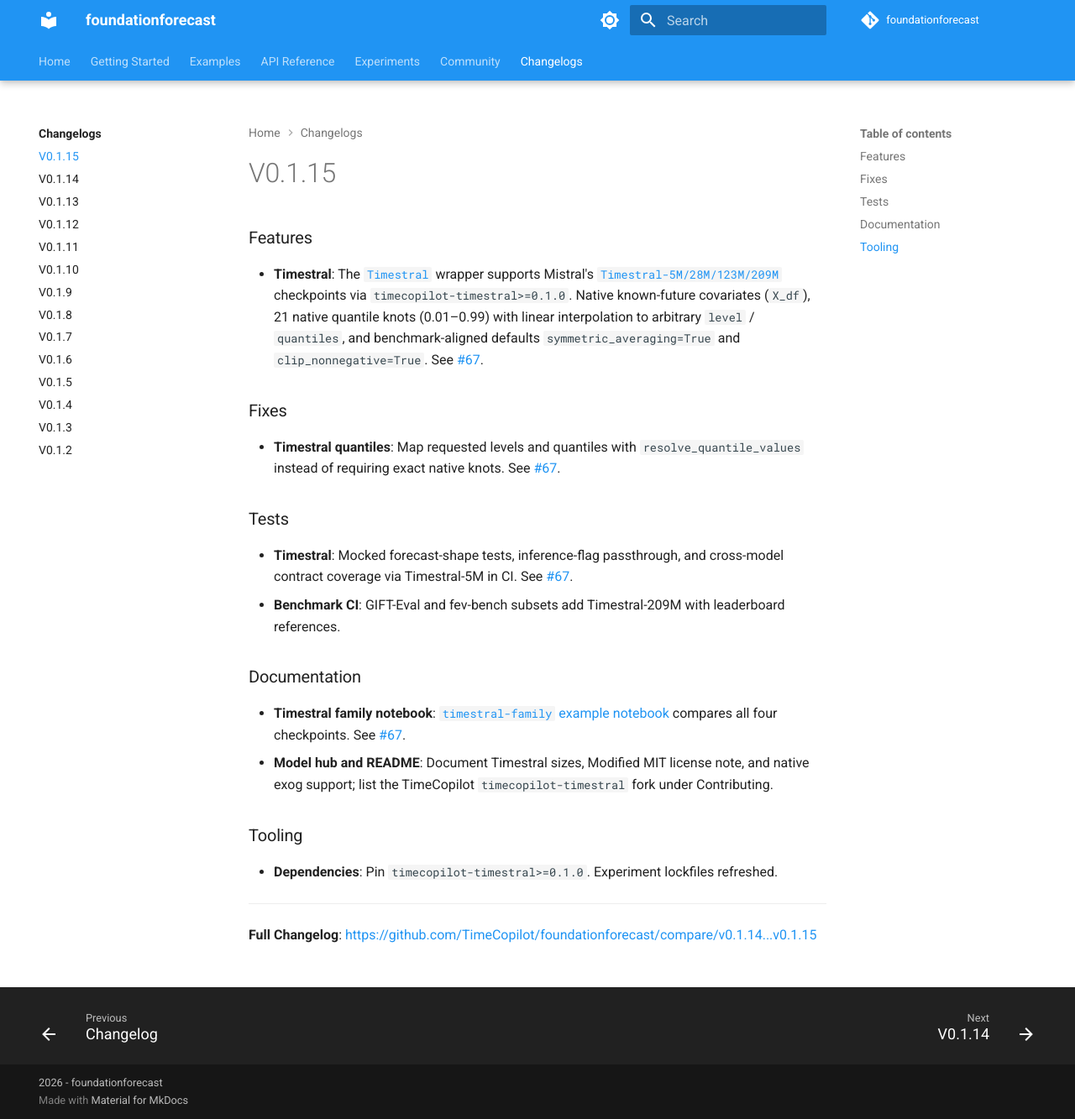
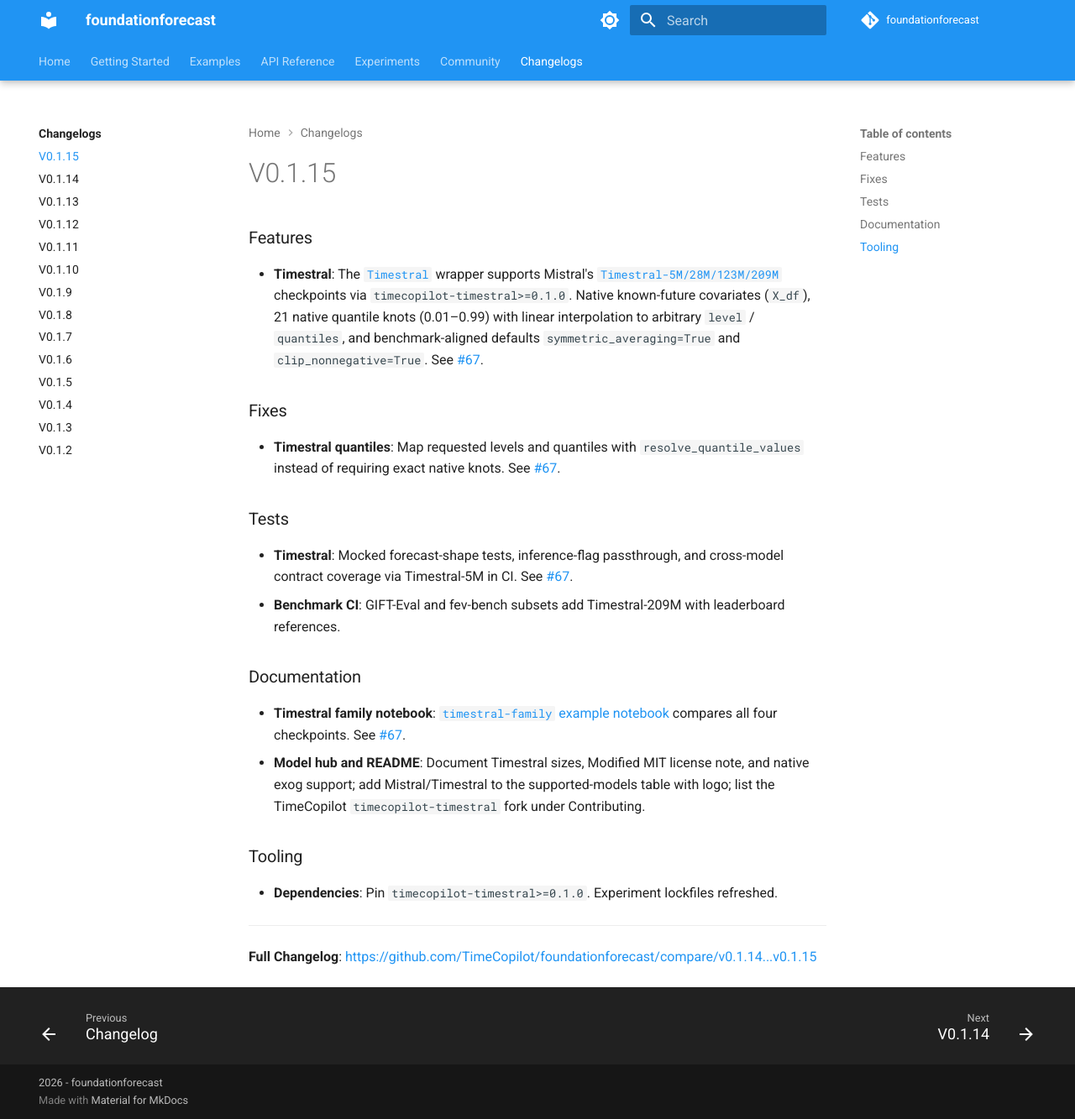
Before and after one commit to TimeCopilot/foundationforecast, an MkDocs documentation site: the page built from docs/changelogs/v0.1.15.md, in a window 1280 px wide and 1333 px high. Shown: the whole window at 84% size. Built offline with MkDocs 1.6.1 and Material for MkDocs 9.7.7, drawn with Linux system fonts in a browser that asks for light colours; comment, search, counter and statistics services are not loaded.

Commit message:
docs(readme): add Timestral to supported models table
Include Mistral logo asset, native exog footnotes, and checkpoint examples.

Co-authored-by: Cursor <cursoragent@cursor.com>

```diff
--- a/docs/changelogs/v0.1.15.md
+++ b/docs/changelogs/v0.1.15.md
@@ -14,7 +14,7 @@
 ### Documentation
 
 * **Timestral family notebook**: [`timestral-family` example notebook](../examples/timestral-family.ipynb) compares all four checkpoints. See [#67](https://github.com/TimeCopilot/foundationforecast/pull/67).
-* **Model hub and README**: Document Timestral sizes, Modified MIT license note, and native exog support; list the TimeCopilot `timecopilot-timestral` fork under Contributing.
+* **Model hub and README**: Document Timestral sizes, Modified MIT license note, and native exog support; add Mistral/Timestral to the supported-models table with logo; list the TimeCopilot `timecopilot-timestral` fork under Contributing.
 
 ### Tooling
 
```
Also changed, not shown: README.md (+5 -2 lines), docs/assets/logos/mistral.png (added).
